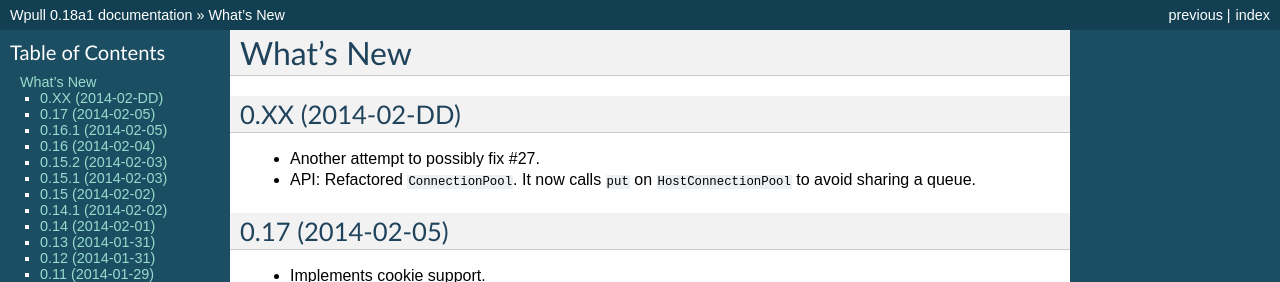
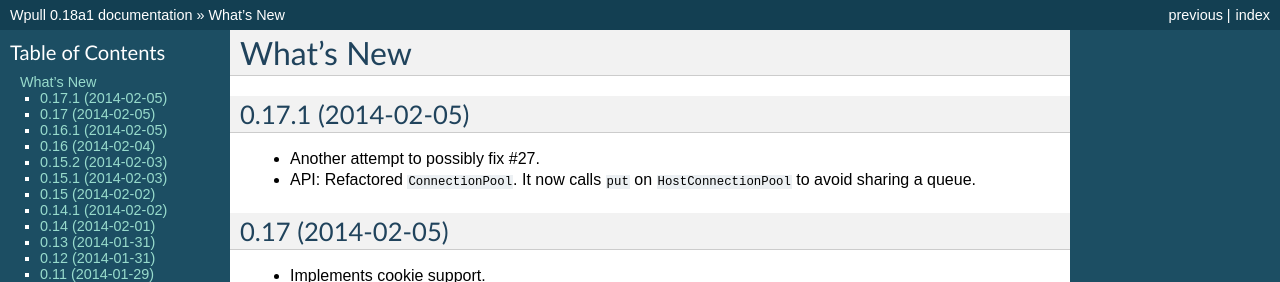
Before and after one commit to ArchiveTeam/wpull, a Sphinx documentation site: the page built from doc/changelog.rst, in a window 1280 px wide and 900 px high. Shown: the top 282 px of the window. Built offline with Sphinx 7.4.7, drawn with Linux system fonts in a browser that asks for light colours; pages that are not in the unit, such as notebooks, are missing from menus.

Commit message:
changelog: Updates latest to 0.17.1.

```diff
--- a/doc/changelog.rst
+++ b/doc/changelog.rst
@@ -2,8 +2,8 @@
 What's New
 ==========
 
-0.XX (2014-02-DD)
-=================
+0.17.1 (2014-02-05)
+===================
 
 * Another attempt to possibly fix #27.
 * API: Refactored ``ConnectionPool``. It now calls ``put`` on ``HostConnectionPool`` to avoid sharing a queue.
```
